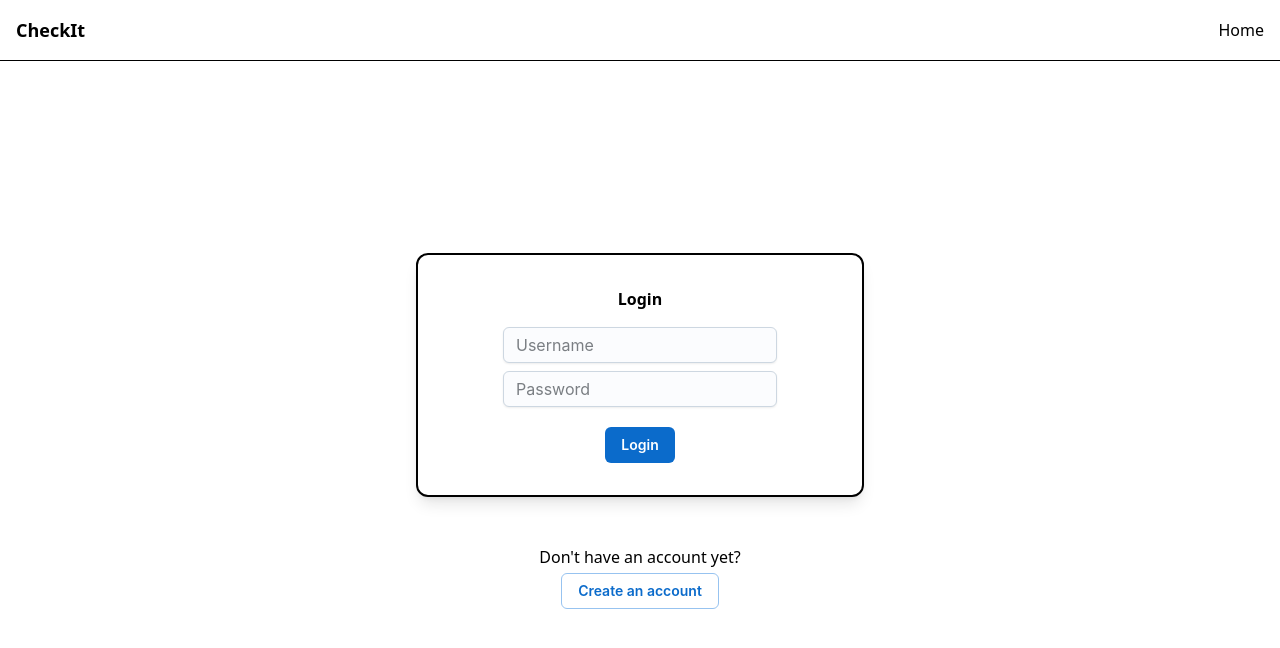
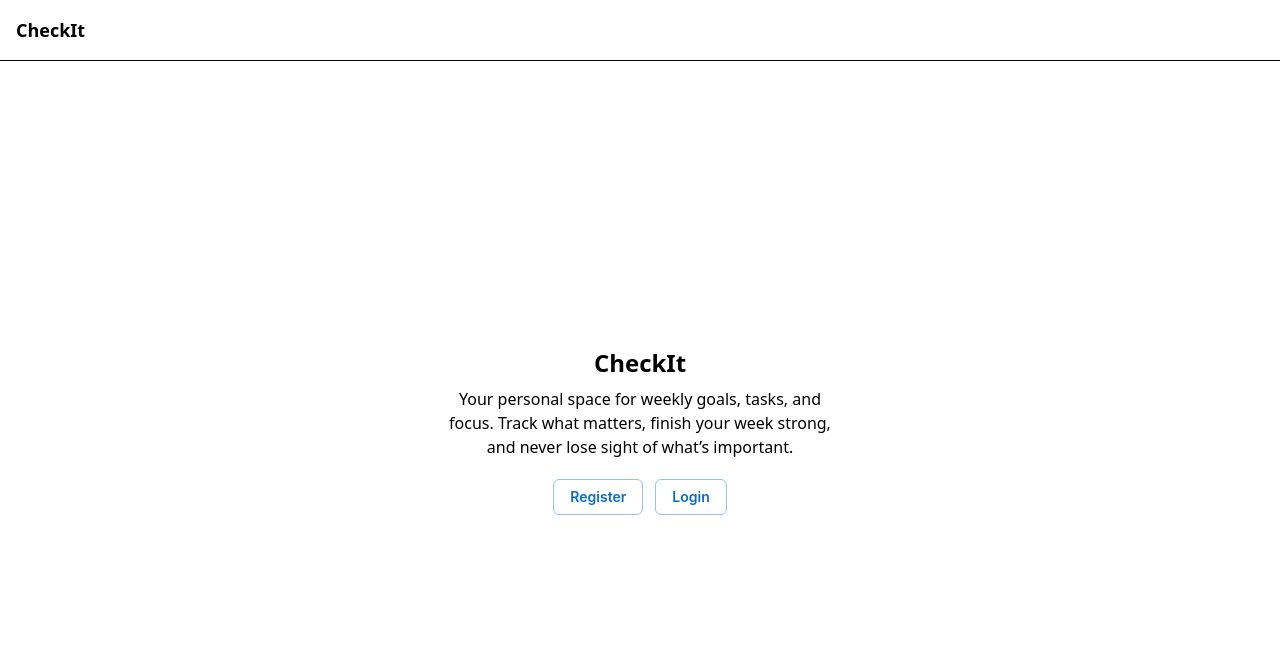
Before and after one commit to emmampakarinen/todo-app, a React (Vite) app in the folder client/: page / in a window 1280 px wide. Before the commit this address led to /login. Shown: the top 648 px of the page. Built offline with nearby package versions, Linux system fonts and the light colour scheme.

Commit message:
handle authenticated user routes

```diff
--- a/client/src/app/App.tsx
+++ b/client/src/app/App.tsx
@@ -1,28 +1,35 @@
-import { Button } from "@mui/joy";
-import { Link, NavLink, Outlet } from "react-router-dom";
-import { currentUser, logout } from "../shared/lib/auth";
+import { NavLink, Outlet, useNavigate } from "react-router-dom";
+import { useAuth } from "../auth/hooks/useAuth";
 
 export default function App() {
+  const navigate = useNavigate();
+  const { logout, user } = useAuth();
+
   const handleLogout = () => {
     logout();
-    window.location.href = "/frontpage"; // Redirect to front page after logout
+    navigate("/frontpage", { replace: true });
   };
+
+  const isLoggedIn = Boolean(user);
 
   return (
     <div className="min-h-screen flex flex-col">
       <header className=" border-b p-4 flex justify-between items-center">
         <h1 className="font-bold text-lg">CheckIt</h1>
         <nav className="flex gap-4">
-          <NavLink to="/frontpage" className="hover:underline">
-            Home
-          </NavLink>
-          {currentUser() ? (
-            <button
-              onClick={handleLogout}
-              className="hover:underline text-inherit font-normal"
-            >
-              Logout
-            </button>
+          {isLoggedIn ? (
+            <div className="flex gap-4">
+              <NavLink to="/home" className="hover:underline">
+                Home
+              </NavLink>
+              <NavLink
+                onClick={handleLogout}
+                to="/"
+                className="hover:underline"
+              >
+                Logout
+              </NavLink>
+            </div>
           ) : null}
         </nav>
       </header>
--- a/client/src/app/router.tsx
+++ b/client/src/app/router.tsx
@@ -1,4 +1,4 @@
-import { createBrowserRouter, Navigate } from "react-router-dom";
+import { createBrowserRouter } from "react-router-dom";
 import App from "./App"; // contains header/nav + <Outlet/>
 import RequireAuth from "../auth/components/RequireAuth";
 
@@ -6,24 +6,39 @@ import { LoginPage } from "../auth/pages/LoginPage";
 import { RegisterPage } from "../auth/pages/RegisterPage";
 import { FrontPage } from "../pages/FrontPage";
 import { NotFoundPage } from "../pages/NotFoundPage";
+import HomePage from "../pages/HomePage";
+import RequireGuest from "../auth/components/RequireGuest";
 
 export const router = createBrowserRouter([
-  // public routes (no App layout)
-
-  // everything below uses the App layout
   {
     path: "/",
     element: <App />,
     children: [
-      { index: true, element: <Navigate to="home" replace /> },
-      { path: "/login", element: <LoginPage /> },
-      { path: "/register", element: <RegisterPage /> },
-      { path: "/frontpage", element: <FrontPage /> },
+      // Public landing
+      { index: true, element: <FrontPage /> },
 
-      // protect everything inside this group
+      // Guests only (if logged in push to /home)
+      {
+        path: "login",
+        element: (
+          <RequireGuest>
+            <LoginPage />
+          </RequireGuest>
+        ),
+      },
+      {
+        path: "register",
+        element: (
+          <RequireGuest>
+            <RegisterPage />
+          </RequireGuest>
+        ),
+      },
+
+      // Protected area
       {
         element: <RequireAuth />,
-        children: [{ path: "home", element: <div>Home</div> }],
+        children: [{ path: "home", element: <HomePage /> }],
       },
 
       { path: "*", element: <NotFoundPage /> },
--- /dev/null
+++ b/client/src/auth/components/RequireGuest.tsx
@@ -0,0 +1,14 @@
+// auth/components/RequireGuest.tsx
+import { Navigate } from "react-router-dom";
+import { useAuth } from "../hooks/useAuth";
+
+export default function RequireGuest({
+  children,
+}: {
+  children: React.ReactNode;
+}) {
+  const { user } = useAuth();
+  const authed = Boolean(user);
+  return authed ? <Navigate to="/home" replace /> : <>{children}</>;
+}
+// This component redirects authenticated users away from guest-only pages
--- a/client/src/auth/context/AuthProvider.tsx
+++ b/client/src/auth/context/AuthProvider.tsx
@@ -1,10 +1,6 @@
 import React, { useState } from "react";
 
-import {
-  currentUser,
-  login as loginApi,
-  logout as logoutApi,
-} from "../../shared/lib/auth";
+import { currentUser, loginApi, logoutApi } from "../../shared/lib/auth";
 import type { LoginData } from "../../types/auth";
 import type { User } from "../../types/user";
 import { AuthContext } from "./auth-context";
--- a/client/src/auth/pages/LoginPage.tsx
+++ b/client/src/auth/pages/LoginPage.tsx
@@ -1,33 +1,31 @@
 import { Button, Input } from "@mui/joy";
 import { useState, type FormEvent } from "react";
 import { Link, useNavigate } from "react-router-dom";
-import { login } from "../../shared/lib/auth";
+import { useAuth } from "../hooks/useAuth";
 
 export function LoginPage() {
   const [username, setUsername] = useState("");
   const [password, setPassword] = useState("");
   const navigate = useNavigate();
+  const { login } = useAuth();
 
   const handleSubmit = async (e: FormEvent) => {
     e.preventDefault();
 
-    // Implement login logic here
     if (!username || !password) {
-      alert("Please fill in all fields");
       return;
     }
 
     try {
       await login({ username, password });
       console.log("Logging in with:", { username, password });
-      alert("Login successful!");
+
       setUsername("");
       setPassword("");
 
-      navigate("/home"); // Redirect to home page after login
+      navigate("/home", { replace: true }); // Redirect to home page after login
     } catch (error) {
       console.error("Login error:", error);
-      alert("Login failed. Please try again.");
     }
   };
 
--- a/client/src/auth/pages/RegisterPage.tsx
+++ b/client/src/auth/pages/RegisterPage.tsx
@@ -1,7 +1,7 @@
 import { Button, FormControl, FormHelperText, Input } from "@mui/joy";
 import { useState, type FormEvent } from "react";
 import { Link, useNavigate } from "react-router-dom";
-import { register } from "../../shared/lib/auth";
+import { registerApi } from "../../shared/lib/auth";
 
 export function RegisterPage() {
   const [email, setEmail] = useState("");
@@ -21,7 +21,7 @@ export function RegisterPage() {
     }
 
     try {
-      const user = await register({ email, username, password });
+      const user = await registerApi({ email, username, password });
       console.log("Registered user:", user);
       alert("Registration successful! You can now log in.");
       setEmail("");
--- a/client/src/pages/FrontPage.tsx
+++ b/client/src/pages/FrontPage.tsx
@@ -1,7 +1,12 @@
 import { Button } from "@mui/joy";
 import { Link } from "react-router-dom";
+import { useAuth } from "../auth/hooks/useAuth";
 
 export function FrontPage() {
+  const { user } = useAuth();
+
+  const isLoggedIn = Boolean(user);
+
   return (
     <>
       <div className="flex flex-col items-center justify-center flex-1 gap-2">
@@ -11,6 +16,7 @@ export function FrontPage() {
           matters, finish your week strong, and never lose sight of what’s
           important.
         </h2>
+        {isLoggedIn ? null : (
           <div className="flex flex-row gap-3">
             <Button variant="outlined" component={Link} to="/register">
               Register
@@ -19,6 +25,7 @@ export function FrontPage() {
               Login
             </Button>
           </div>
+        )}
       </div>
     </>
   );
--- /dev/null
+++ b/client/src/pages/HomePage.tsx
@@ -0,0 +1,17 @@
+import { currentUser } from "../shared/lib/auth";
+
+export function HomePage() {
+  const user = currentUser();
+
+  return (
+    <>
+      <div className="flex flex-col items-center justify-center flex-1 gap-2">
+        <h3 className="font-sans text-2xl font-extrabold">
+          Welcome back {user.username}!
+        </h3>
+      </div>
+    </>
+  );
+}
+
+export default HomePage;
--- a/client/src/shared/lib/auth.ts
+++ b/client/src/shared/lib/auth.ts
@@ -4,21 +4,22 @@ import type { User } from "../../types/user";
 import { api } from "../api/api";
 
 // Register a new user
-export const register = async (data: RegisterData): Promise<User> => {
+export const registerApi = async (data: RegisterData): Promise<User> => {
   const response = await api.post<User>("/auth/register", data);
   return response.data;
 };
 
 // Login an existing user
-export const login = async (data: LoginData): Promise<User> => {
+export const loginApi = async (data: LoginData): Promise<User> => {
   // return token and user info
   const response = await api.post<AuthResponse>("/auth/login", data);
-  setAuth(response.data.token, response.data.user); // store in localStorage
-  return response.data.user;
+  const { token, user } = response.data;
+  setAuth(token, user); // store in localStorage
+  return user;
 };
 
 // Logout the current user
-export const logout = async (): Promise<void> => {
+export const logoutApi = async (): Promise<void> => {
   clearAuth();
 };
 
```
Lines whose indentation alone changed are shown as unchanged.
